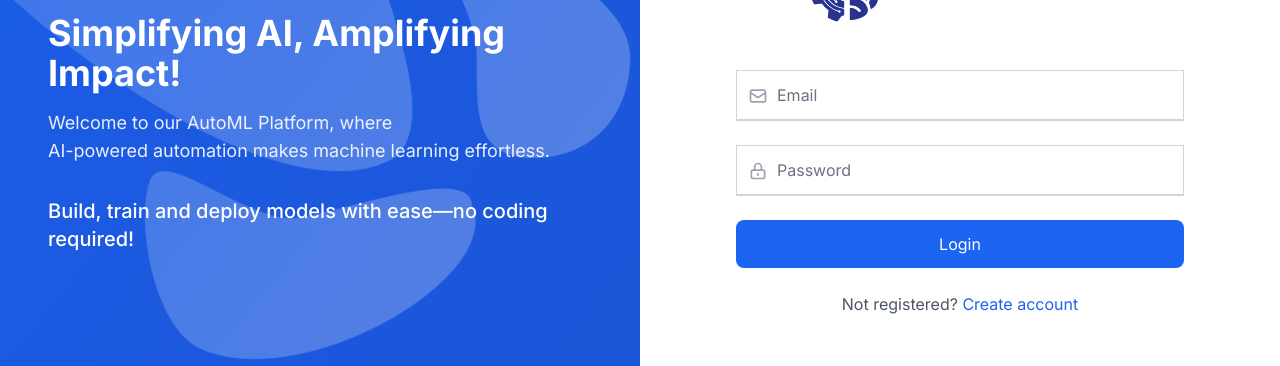
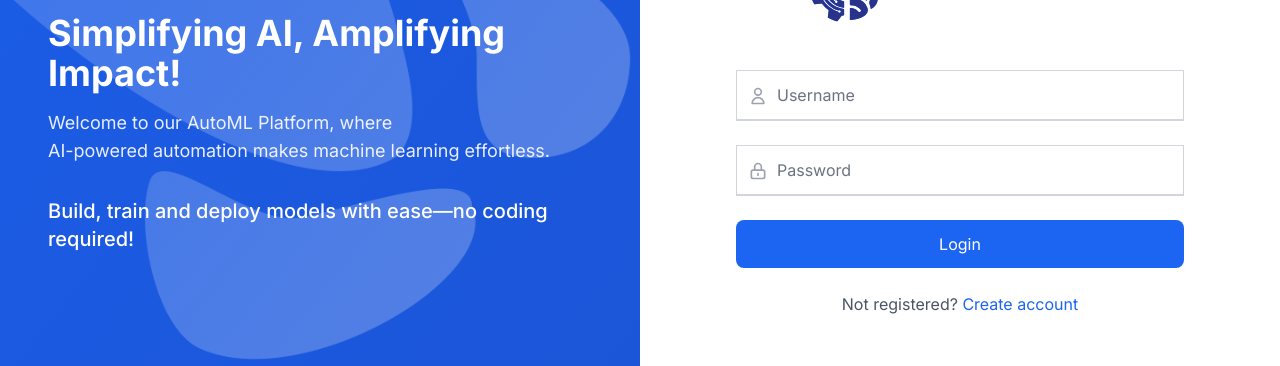
Before and after one commit to DataScienceGraduation/main-website, a Next.js app: page /login in a window 1280 px wide. Shown: the part 267-633 px from the top of the page. Built offline with nearby package versions, Linux system fonts and the light colour scheme.

Commit message:
Add username field to login and registration forms; update validation and API requests

```diff
--- a/app/login/page.tsx
+++ b/app/login/page.tsx
@@ -12,6 +12,7 @@ import {
 const LoginPage = () => {
   const router = useRouter();
   const [mode, setMode] = useState<"login" | "register">("login");
+  const [username, setUsername] = useState("");
   const [email, setEmail] = useState("");
   const [password, setPassword] = useState("");
   const [firstName, setFirstName] = useState("");
@@ -36,8 +37,8 @@ const LoginPage = () => {
         setError("Passwords do not match");
         return;
       }
-      if (!firstName || !lastName) {
-        setError("Please fill in all name fields");
+      if (!firstName || !lastName || !username) {
+        setError("Please fill in all required fields");
         return;
       }
     }
@@ -48,9 +49,13 @@ const LoginPage = () => {
       const apiUrl = mode === "login" ? "/login/" : "/register/";
       const getRequestBody = () => {
         if (mode === "login") {
-          return new URLSearchParams({ email, password });
+          return new URLSearchParams({
+            username,
+            password
+          });
         }
         return new URLSearchParams({
+          username,
           first_name: firstName,
           last_name: lastName,
           email,
@@ -65,15 +70,24 @@ const LoginPage = () => {
       });
       const data = await res.json();
 
+      if (!res.ok) {
+        console.error('Server response:', data);
+        throw new Error(data.message || data.detail || 'Server error: ' + res.status);
+      }
+
       if (!data.success) {
-        throw new Error(data.message || "Request failed");
+        console.error('API error:', data);
+        throw new Error(data.message || "Authentication failed");
       }
 
       if (mode === "register") {
         const loginRes = await fetch("http://localhost:8000/login/", {
           method: "POST",
           headers: { "Content-Type": "application/x-www-form-urlencoded" },
-          body: new URLSearchParams({ email, password }),
+          body: new URLSearchParams({
+            username,
+            password
+          }),
         });
         const loginData = await loginRes.json();
         if (!loginData.success) throw new Error("Auto-login failed after registration");
@@ -130,6 +144,7 @@ const LoginPage = () => {
 
           <form onSubmit={handleSubmit} className="space-y-6">
             {mode === "register" && (
+              <>
                 <div className="flex gap-4">
                   <div className="relative flex-1">
                     <div className="absolute top-1/2 left-3 -translate-y-1/2 text-gray-400">
@@ -158,7 +173,20 @@ const LoginPage = () => {
                     />
                   </div>
                 </div>
-            )}
+
+                <div className="relative">
+                  <div className="absolute top-1/2 left-3 -translate-y-1/2 text-gray-400">
+                    <HiOutlineUser className="h-5 w-5" />
+                  </div>
+                  <input
+                    type="text"
+                    value={username}
+                    onChange={(e) => setUsername(e.target.value)}
+                    placeholder="Username"
+                    className="w-full p-3 border-b-2 border-gray-300 focus:outline-none focus:border-blue-600 pl-10"
+                    required
+                  />
+                </div>
 
                 <div className="relative">
                   <div className="absolute top-1/2 left-3 -translate-y-1/2 text-gray-400">
@@ -173,6 +201,24 @@ const LoginPage = () => {
                     required
                   />
                 </div>
+              </>
+            )}
+
+            {mode === "login" && (
+              <div className="relative">
+                <div className="absolute top-1/2 left-3 -translate-y-1/2 text-gray-400">
+                  <HiOutlineUser className="h-5 w-5" />
+                </div>
+                <input
+                  type="text"
+                  value={username}
+                  onChange={(e) => setUsername(e.target.value)}
+                  placeholder="Username"
+                  className="w-full p-3 border-b-2 border-gray-300 focus:outline-none focus:border-blue-600 pl-10"
+                  required
+                />
+              </div>
+            )}
 
             <div className="relative">
               <div className="absolute top-1/2 left-3 -translate-y-1/2 text-gray-400">
```
Lines whose indentation alone changed are shown as unchanged.
